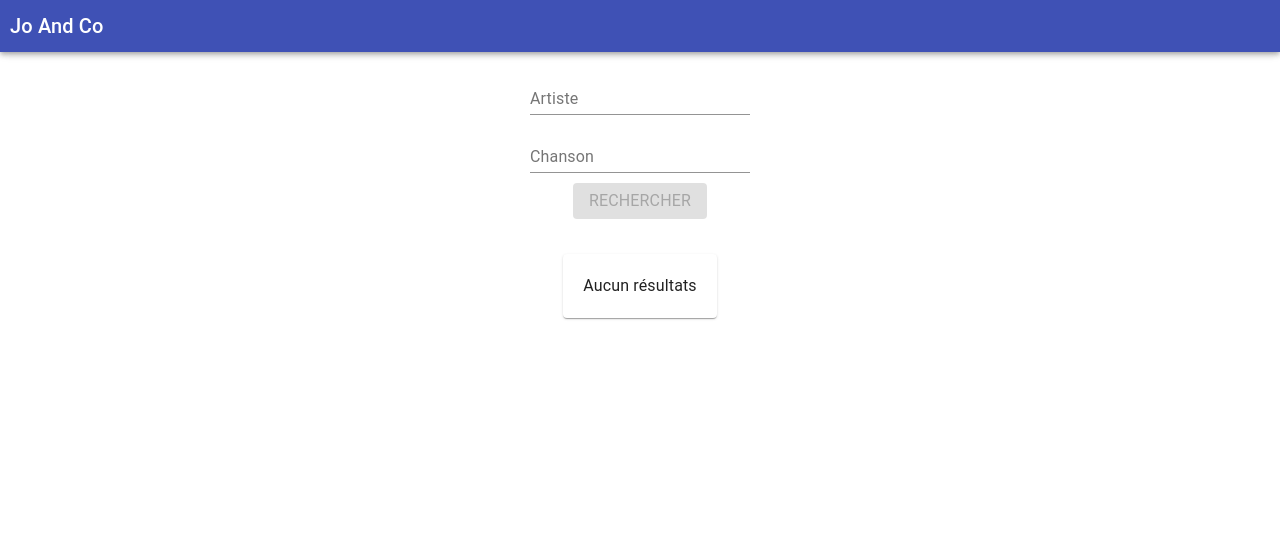
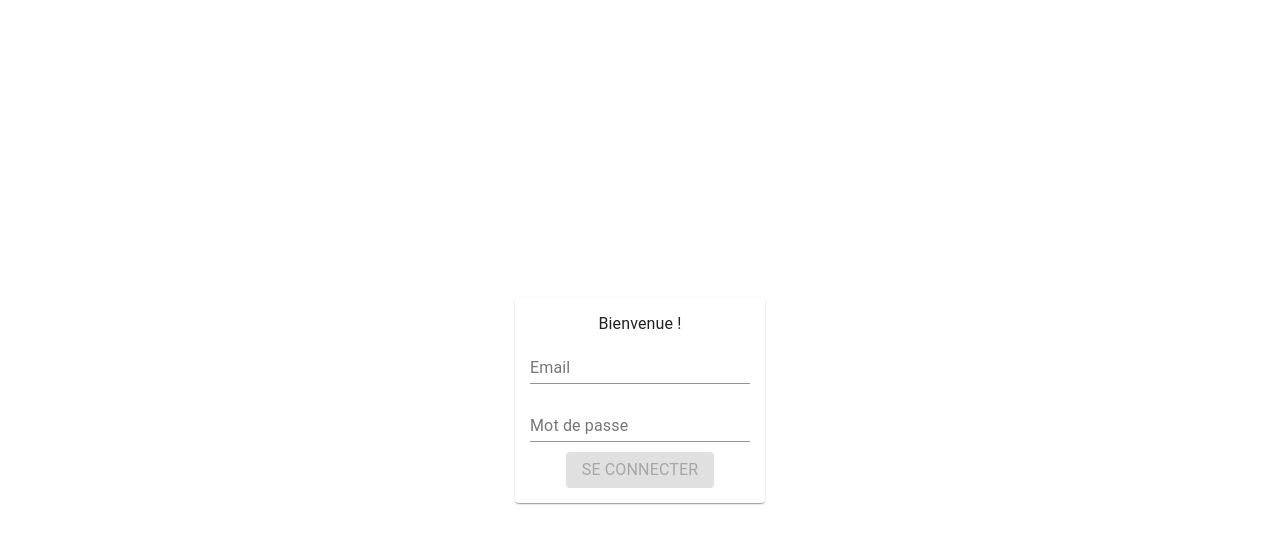
Before and after one commit to robin2309/front-playlist-tracker, a React (Create React App) app: page / in a window 1280 px wide. Shown: the top 544 px of the page. Built offline with nearby package versions, Linux system fonts and the light colour scheme.

Commit message:
feat: auth request

```diff
--- a/src/App.js
+++ b/src/App.js
@@ -1,13 +1,18 @@
 import React from "react";
 import { Switch, Route } from "react-router-dom";
 
+import LoginPage from "./components/LoginPage";
+import AuthenticatedRoute from "./components/AuthenticatedRoute";
 import PlaylistPage from "./components/PlaylistPage";
 
 const App = () => {
   return (
     <Switch>
+      <AuthenticatedRoute path="/search">
+        <PlaylistPage />
+      </AuthenticatedRoute>
       <Route path="/">
-        <PlaylistPage />
+        <LoginPage />
       </Route>
     </Switch>
   );
--- a/src/components/Auth.js
+++ b/src/components/Auth.js
@@ -1,18 +1,49 @@
 import React, { useState } from "react";
 import PropTypes from "prop-types";
+import axios from "axios";
+import { useHistory } from "react-router-dom";
+
+import { HOST } from "../config";
+
+const ENDPOINT = "/authentication";
 
 const defaultAuth = {
-  id: null,
-  email: null,
+  authenticated: false,
+  login: () => {},
 };
 
 const AuthContext = React.createContext(defaultAuth);
 
 const AuthProvider = ({ children }) => {
-  const [auth, setAuth] = useState(defaultAuth);
+  const history = useHistory();
+  const [auth, setAuth] = useState(false);
+  const [isLogging, setIsLogging] = useState(false);
+
+  const loginHandler = (email, password) => {
+    console.log("logging in");
+    setIsLogging(true);
+    axios
+      .post(`${HOST}${ENDPOINT}`, {
+        strategy: "local",
+        email,
+        password,
+      })
+      .then((response) => {
+        console.log(response);
+        setIsLogging(false);
+        setAuth(true);
+        history.push("/search");
+      })
+      .catch((error) => {
+        setIsLogging(false);
+        // TODO: show error
+      });
+  };
 
   return (
-    <AuthContext.Provider value={{ auth, setAuth }}>
+    <AuthContext.Provider
+      value={{ authenticated: auth, login: loginHandler, isLogging }}
+    >
       {children}
     </AuthContext.Provider>
   );
--- /dev/null
+++ b/src/components/AuthenticatedRoute.js
@@ -0,0 +1,21 @@
+import React from "react";
+import { Route, Redirect } from "react-router-dom";
+import PropTypes from "prop-types";
+
+import { AuthContext } from "./Auth";
+
+const AuthenticatedRoute = ({ children, ...otherProps }) => {
+  return (
+    <Route {...otherProps}>
+      <AuthContext.Consumer>
+        {(context) => (context.authenticated ? children : <Redirect to="/" />)}
+      </AuthContext.Consumer>
+    </Route>
+  );
+};
+
+AuthenticatedRoute.propTypes = {
+  children: PropTypes.node.isRequired,
+};
+
+export default AuthenticatedRoute;
--- /dev/null
+++ b/src/components/LoginPage.js
@@ -0,0 +1,85 @@
+import React, { useContext, useState } from "react";
+import Paper from "@material-ui/core/Paper";
+import styled from "styled-components";
+import TextField from "@material-ui/core/TextField";
+import Button from "@material-ui/core/Button";
+import Typography from "@material-ui/core/Typography";
+import CircularProgress from "@material-ui/core/CircularProgress";
+
+import { AuthContext } from "./Auth";
+
+const StyledPaper = styled(Paper)`
+  display: flex;
+  flex-direction: column;
+  padding: 15px;
+  align-items: center;
+  max-width: 300px
+  margin: 20px;
+`;
+
+const StyledTextField = styled(TextField)`
+  && {
+    margin-bottom: 10px;
+  }
+`;
+
+const Wrapper = styled.div`
+  height: 100%;
+  width: 100%;
+  display: flex;
+  align-items: center;
+  justify-content: center;
+`;
+
+const LoginPage = () => {
+  const authContext = useContext(AuthContext);
+
+  const [login, setLogin] = useState("");
+  const [password, setPassword] = useState("");
+
+  const onLoginChange = (e) => {
+    setLogin(e.target.value);
+  };
+  const onPasswordChange = (e) => {
+    setPassword(e.target.value);
+  };
+
+  return (
+    <Wrapper>
+      <StyledPaper>
+        <Typography>Bienvenue !</Typography>
+        <StyledTextField
+          id="login"
+          name="login"
+          value={login}
+          onChange={onLoginChange}
+          label="Email"
+        />
+        <StyledTextField
+          id="password"
+          name="password"
+          value={password}
+          onChange={onPasswordChange}
+          label="Mot de passe"
+          type="password"
+        />
+        <Button
+          color="primary"
+          variant="contained"
+          disabled={authContext.isLogging || (!login && !password)}
+          onClick={() => {
+            authContext.login(login, password);
+          }}
+        >
+          {authContext.isLogging ? (
+            <CircularProgress size={20} />
+          ) : (
+            <Typography variant="body1">Se connecter</Typography>
+          )}
+        </Button>
+      </StyledPaper>
+    </Wrapper>
+  );
+};
+
+export default LoginPage;
--- a/src/index.css
+++ b/src/index.css
@@ -1,13 +1,18 @@
 body {
   margin: 0;
-  font-family: -apple-system, BlinkMacSystemFont, 'Segoe UI', 'Roboto', 'Oxygen',
-    'Ubuntu', 'Cantarell', 'Fira Sans', 'Droid Sans', 'Helvetica Neue',
+  font-family: -apple-system, BlinkMacSystemFont, "Segoe UI", "Roboto", "Oxygen",
+    "Ubuntu", "Cantarell", "Fira Sans", "Droid Sans", "Helvetica Neue",
     sans-serif;
   -webkit-font-smoothing: antialiased;
   -moz-osx-font-smoothing: grayscale;
 }
 
+#root {
+  height: 100vh;
+  width: 100vw;
+}
+
 code {
-  font-family: source-code-pro, Menlo, Monaco, Consolas, 'Courier New',
+  font-family: source-code-pro, Menlo, Monaco, Consolas, "Courier New",
     monospace;
 }
--- a/src/index.js
+++ b/src/index.js
@@ -5,11 +5,15 @@ import App from "./App";
 import * as serviceWorker from "./serviceWorker";
 import { BrowserRouter as Router } from "react-router-dom";
 
+import AuthProvider from "./components/Auth";
+
 ReactDOM.render(
   <React.StrictMode>
-    <Router>
-      <App />
-    </Router>
+    <AuthProvider>
+      <Router>
+        <App />
+      </Router>
+    </AuthProvider>
   </React.StrictMode>,
   document.getElementById("root")
 );
```
